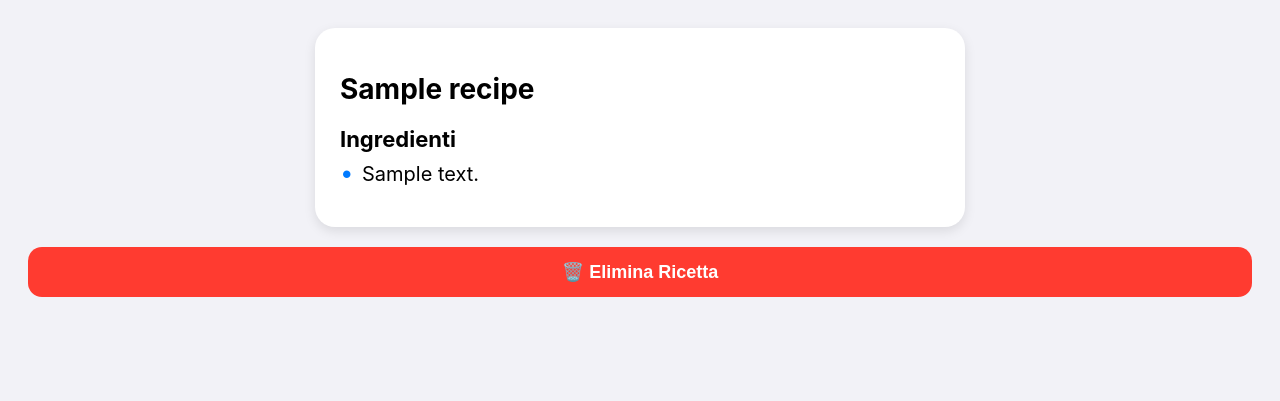
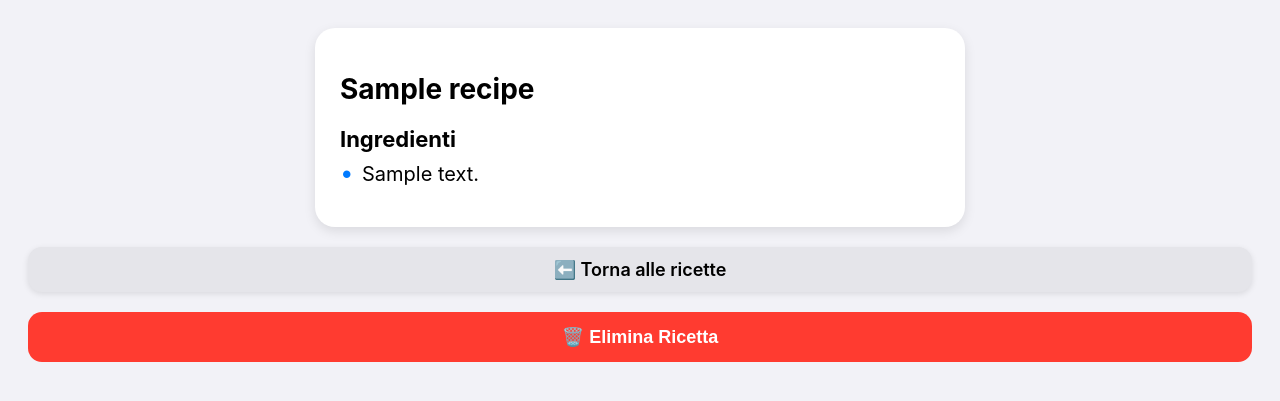
Before and after one commit to baglionegianluca-spec/anti_spreco, a Flask app: page /recipe/1 in a window 1280 px wide. Shown: the top 401 px of the page. Run offline with Flask 3, Linux system fonts and the light colour scheme; the visitor is signed in with stand-in values (Sample User, id 1); a database or web service that is not in the repository returns one stand-in record (values such as "Sample title"); some libraries are stand-ins or nearby versions.

Commit message:
bottone torna alle ricette

```diff
--- a/templates/recipe_detail.html
+++ b/templates/recipe_detail.html
@@ -32,20 +32,7 @@
             margin-bottom: 10px;
         }
 
-        .notes {
-            font-size: 20px;
-            white-space: pre-wrap;
-        }
-
-        a.back {
-            display: block;
-            margin-top: 25px;
-            text-align: center;
-            font-size: 18px;
-            color: #007AFF;
-            text-decoration: none;
-        }
-
+        /* Lista ingredienti stile iOS */
         .ingredient-list {
             list-style: none;
             padding-left: 0;
@@ -64,9 +51,29 @@
             position: absolute;
             left: 0;
             top: 0;
-            color: #007AFF; /* blu stile iOS */
+            color: #007AFF;
             font-size: 24px;
             line-height: 22px;
+        }
+
+        /* Bottone torna alle ricette */
+        .back-btn {
+            display: block;
+            width: 100%;
+            text-align: center;
+            padding: 12px 0;
+            margin-top: 20px;
+            background: #E5E5EA;
+            color: #000;
+            font-size: 18px;
+            border-radius: 14px;
+            text-decoration: none;
+            font-weight: 600;
+            box-shadow: 0 2px 6px rgba(0,0,0,0.1);
+        }
+
+        .back-btn:active {
+            background: #D1D1D6;
         }
 
     </style>
@@ -79,11 +86,13 @@
 
     <h2>Ingredienti</h2>
     <ul class="ingredient-list">
-    {% for line in recipe.notes.split('\n') if line.strip() %}
-        <li>{{ line.strip() }}</li>
-    {% endfor %}
+        {% for line in recipe.notes.split('\n') if line.strip() %}
+            <li>{{ line.strip() }}</li>
+        {% endfor %}
     </ul>
 </div>
+
+<a href="/recipes" class="back-btn">⬅️ Torna alle ricette</a>
 
 <form method="POST" action="/recipe/{{ recipe.id }}/delete"
       onsubmit="return confirm('Sei sicuro di voler eliminare questa ricetta?');">
```
